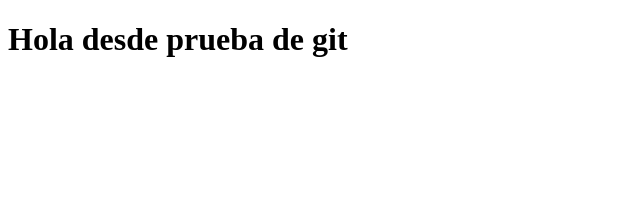
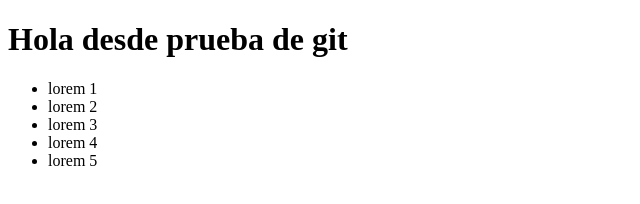
Before and after one commit to nelo-7/pruba, a plain HTML site: page index.html in a window 1280 px wide. Shown: the whole page, without its empty margins (0-640 px from the left). Drawn offline with Linux system fonts and the light colour scheme.

Commit message:
segundo commit

```diff
--- a/index.html
+++ b/index.html
@@ -11,6 +11,13 @@
 
 <body>
   <h1>Hola desde prueba de git</h1>
+  <ul>
+    <li>lorem 1</li>
+    <li>lorem 2</li>
+    <li>lorem 3</li>
+    <li>lorem 4</li>
+    <li>lorem 5</li>
+  </ul>
   <script type='modules' src='./js/app.js'></script>
 </body>
 
```
